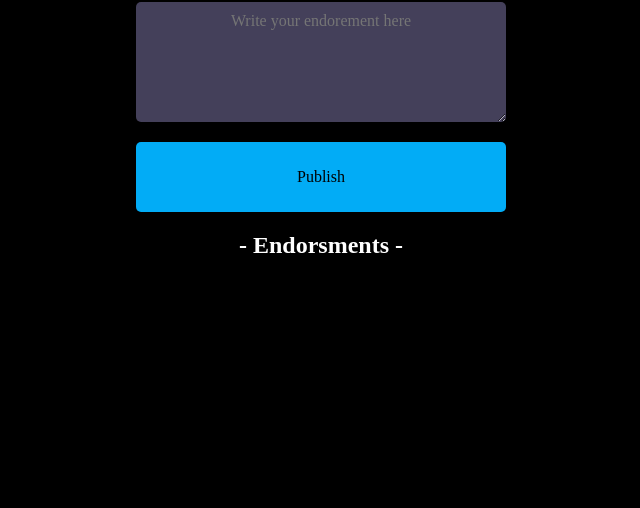
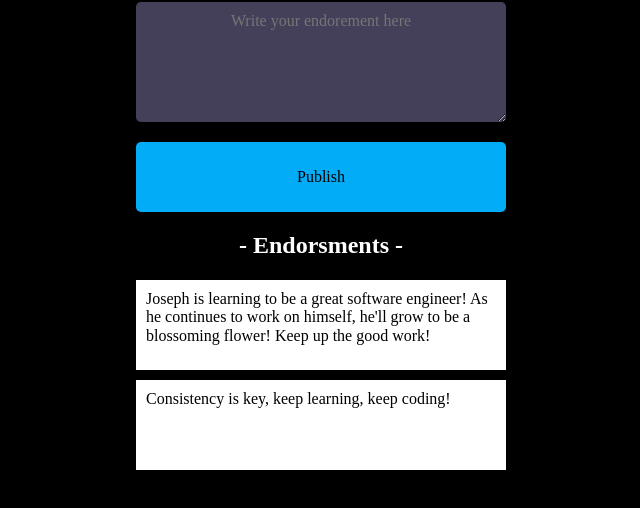
Before and after one commit to Joseph-WhiteSWE/champions, a website built with Vite: page index.html in a window 1280 px wide. Shown: the part 200-708 px from the top of the page, without its empty margins (319-959 px from the left). Built offline with nearby package versions, Linux system fonts and the light colour scheme; no server answers; files whose address does not match are found by name.

Commit message:
Added <li> to <ul>

```diff
--- a/index.html
+++ b/index.html
@@ -14,7 +14,14 @@
             <h2>- Endorsments -</h2>
         </div>
         <div id="container2">
-            <ul id="endorse-el"> </ul>
+            <ul id="endorse-el">
+            <li>
+                Joseph is learning to be a great software engineer! As he continues to work on himself, he'll grow to be a blossoming flower! Keep up the good work!
+            </li>
+            <li>
+                Consistency is key, keep learning, keep coding!
+            </li>
+            </ul>
         </div>
 
         <script type="module" src="index.js"></script>
```
